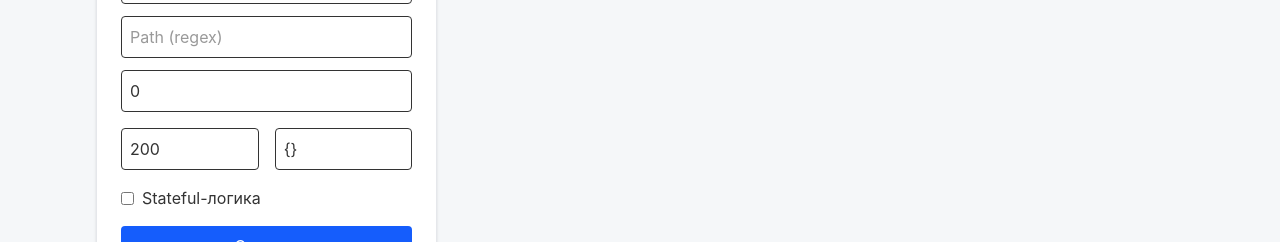
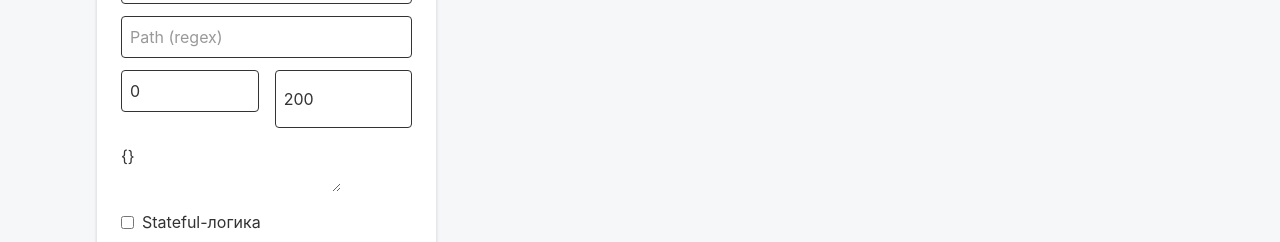
Before and after one commit to 2ZS7/frontend-mock, a React (Vite) app: page /rules in a window 1280 px wide. Shown: the part 327-569 px from the top of the page. Built offline with nearby package versions, Linux system fonts and the light colour scheme; no server answers.

Commit message:
update rules

```diff
--- /dev/null
+++ b/src/pages/Rules.css
@@ -0,0 +1,12 @@
+.json-textarea {
+    width: 100%;
+    border: 1px solid #d1d5db;
+    padding: 8px;
+    border-radius: 6px;
+    font-family: monospace;
+    /* Моноширинный шрифт для JSON */
+    min-height: 100px;
+    /* Начальная высота */
+    resize: vertical;
+    /* Разрешаем растягивать только по вертикали */
+}
--- a/src/pages/Rules.tsx
+++ b/src/pages/Rules.tsx
@@ -15,6 +15,7 @@ export default function Rules() {
         response_payload: {},
         state_logic: { action: 'insert', collection_name: '' }
     });
+    const [payloadStr, setPayloadStr] = useState('{}');
 
 
     const fetchRules = async () => {
@@ -70,15 +71,16 @@ export default function Rules() {
                         <option>GET</option><option>POST</option><option>PUT</option><option>DELETE</option>
                     </select>
                     <input className="w-full border p-2 mb-3 rounded" value={formData.path_pattern} placeholder="Path (regex)" onChange={(e) => setFormData({ ...formData, path_pattern: e.target.value })} />
+
+
+                    <div className="grid grid-cols-2 gap-4 mb-4">
                         <input
                             type="number"
                             className="w-full border p-2 mb-4 rounded"
                             placeholder="Приоритет (число)"
                             value={formData.priority}
-                        onChange={(e) => setFormData({ ...formData, priority: parseInt(e.target.value) || 0 })}
+                            onChange={(e) => setFormData({ ...formData, priority: parseInt(e.target.value) })}
                         />
-                    {/* Поля для конфигурации ответа */}
-                    <div className="grid grid-cols-2 gap-4 mb-4">
                         <input
                             type="number"
                             className="border p-2 rounded"
@@ -86,20 +88,21 @@ export default function Rules() {
                             value={formData.status_code}
                             onChange={(e) => setFormData({ ...formData, status_code: parseInt(e.target.value) || 200 })}
                         />
-                        <input
-                            className="border p-2 rounded"
-                            placeholder="JSON Response (Payload)"
-                            value={JSON.stringify(formData.response_payload)}
+                    </div>
+                    <textarea
+                        className="json-textarea mb-3"
+                        placeholder='{"key": "value"}'
+                        value={payloadStr}
                         onChange={(e) => {
+                            setPayloadStr(e.target.value);
                             try {
-                                    // Пытаемся превратить строку в JSON объект
-                                    setFormData({ ...formData, response_payload: JSON.parse(e.target.value) })
+                                const parsed = JSON.parse(e.target.value);
+                                setFormData({ ...formData, response_payload: parsed });
                             } catch (err) {
-                                    // Если JSON кривой — ничего не делаем, либо можно добавить индикатор ошибки
+                                // Игнорируем ошибку парсинга, пока пользователь печатает
                             }
                         }}
                     />
-                    </div>
                     {/* Переключатель Stateful */}
                     <label className="flex items-center gap-2 mb-4">
                         <input type="checkbox" checked={isStateful} onChange={(e) => setIsStateful(e.target.checked)} />
```
Lines whose indentation alone changed are shown as unchanged.
